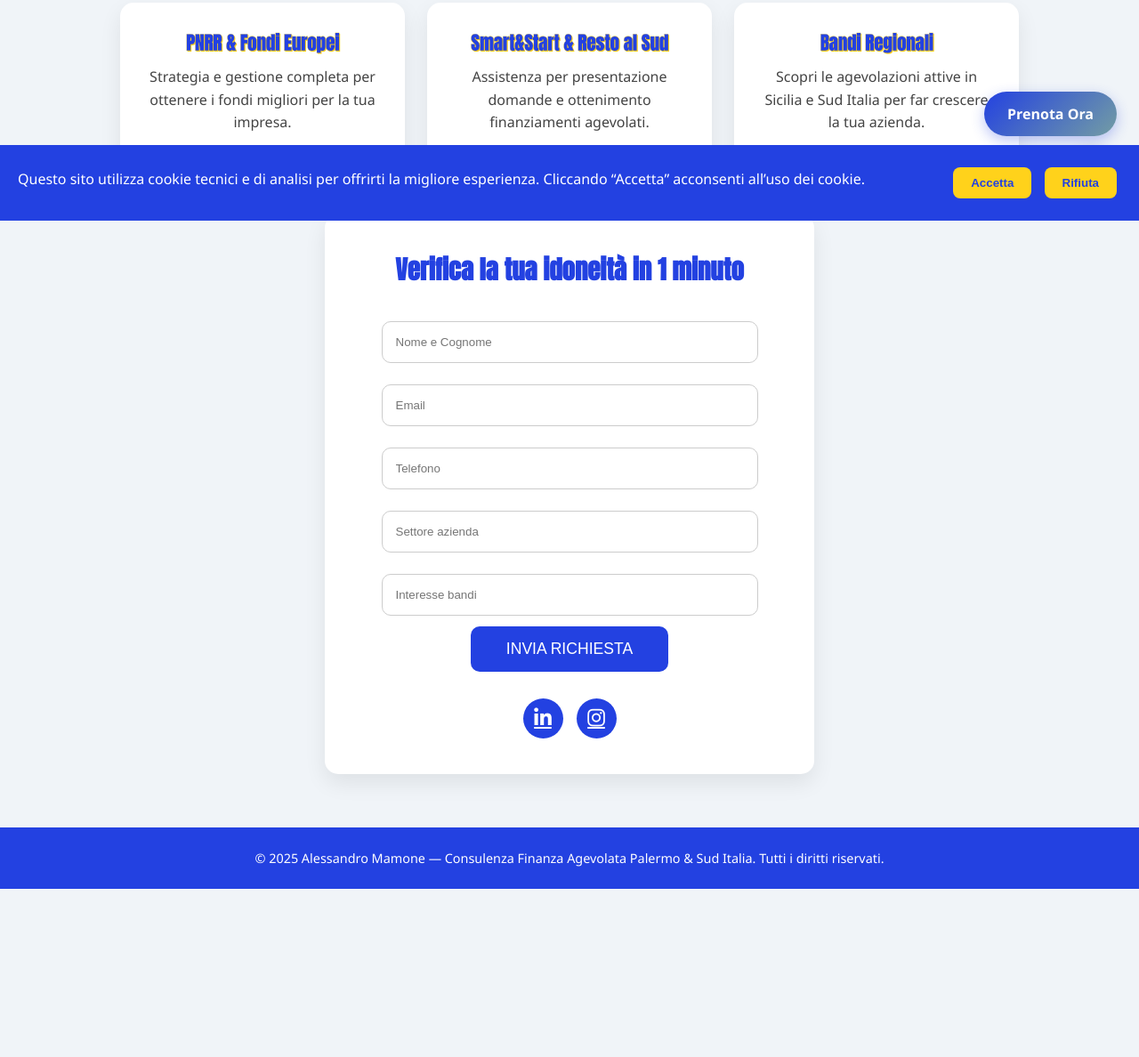
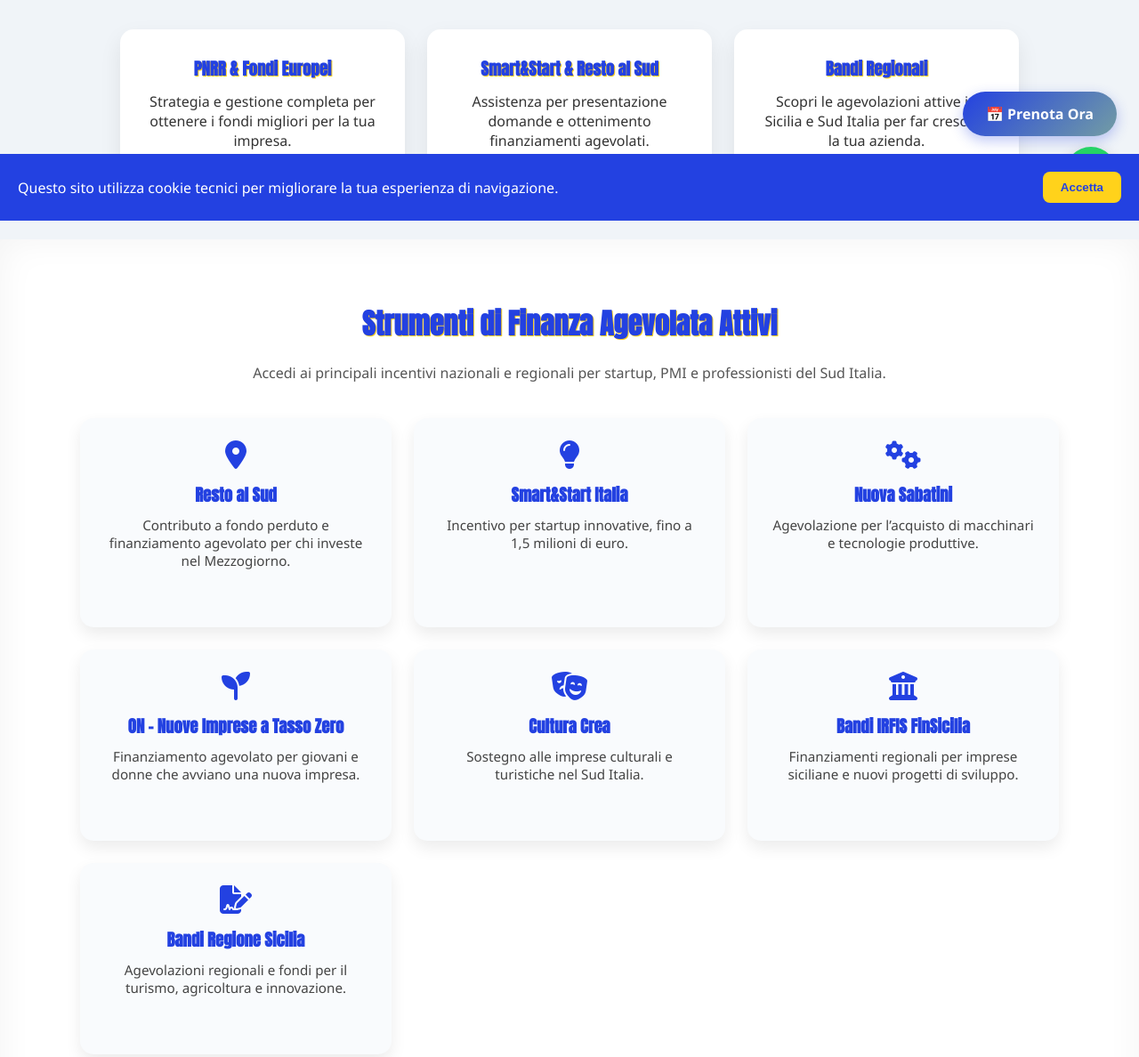
Before and after one commit to alessandromamone8-oss/landing-finanza-agevolata, a plain HTML site: page index.html in a window 1280 px wide. Shown: the part 552-1740 px from the top of the page at 89% size. Before the commit the page ends 1551 px from the top, so only its background shows below. Drawn offline with Linux system fonts and the light colour scheme.

Commit message:
Update index.html

```diff
--- a/index.html
+++ b/index.html
@@ -3,51 +3,51 @@
 <head>
   <meta charset="UTF-8">
   <meta name="viewport" content="width=device-width, initial-scale=1.0">
-  <title>Alessandro Mamone | Consulenza Finanza Agevolata</title>
-  <meta name="description" content="Consulenza Finanza Agevolata Palermo e Sud Italia. Accedi ai fondi PNRR, Smart&Start e Resto al Sud con Alessandro Mamone.">
+  <title>Consulenza Finanza Agevolata Palermo | Alessandro Mamone Business Plan</title>
+  <meta name="description" content="Consulenza professionale in finanza agevolata a Palermo e Sud Italia. Scopri i bandi attivi come Resto al Sud, Smart&Start, Nuova Sabatini, Cultura Crea, IRFIS e altri.">
+  <meta name="keywords" content="finanza agevolata Palermo, business plan, PNRR, Resto al Sud, Smart&Start, Invitalia, IRFIS, bandi Sicilia, startup, consulenza imprese, Alessandro Mamone">
+  <meta name="author" content="Alessandro Mamone Business Plan">
+  <meta property="og:title" content="Alessandro Mamone | Finanza Agevolata Palermo & Sud Italia">
+  <meta property="og:description" content="Accedi ai principali incentivi e finanziamenti agevolati per startup e imprese nel Sud Italia.">
+  <meta property="og:image" content="img/mamone.jpg">
+  <meta property="og:type" content="website">
   <link href="https://fonts.googleapis.com/css2?family=Anton&display=swap" rel="stylesheet">
   <script src="https://kit.fontawesome.com/a076d05399.js" crossorigin="anonymous"></script>
-
   <style>
     :root {
       --blu: #2341e1;
       --azzurro: #739da4;
       --giallo: #ffd21b;
     }
+    * { margin: 0; padding: 0; box-sizing: border-box; }
+    body { font-family: 'Segoe UI', Tahoma, sans-serif; background: #f0f4f8; color: #333; scroll-behavior: smooth; }
 
-  * { margin: 0; padding: 0; box-sizing: border-box; }
-  body { font-family: 'Segoe UI', Tahoma, Geneva, Verdana, sans-serif; background: #f0f4f8; color: #333; scroll-behavior: smooth; }
-
-  /* ===== HERO ===== */
+    /* === HERO === */
     .hero {
       display: flex; flex-wrap: wrap; align-items: center; justify-content: center;
       background: linear-gradient(135deg, var(--blu), var(--azzurro));
-    color: white; padding: 90px 20px;
+      color: white; padding: 100px 20px;
     }
     .hero-content { flex: 1 1 400px; max-width: 550px; padding: 20px; }
-  .hero-content h2 {
+    .hero-content h1 {
       font-family: 'Anton', sans-serif;
-    font-size: 2.8em;
+      font-size: 2.6em;
       color: var(--giallo);
-    text-shadow: 1px 1px 0 var(--blu), 2px 2px 6px rgba(0,0,0,0.3);
-    -webkit-text-stroke: 0.8px var(--blu);
+      text-shadow: 1px 1px 0 var(--blu), 2px 2px 8px rgba(0,0,0,0.3);
       margin-bottom: 20px;
       line-height: 1.2;
     }
-  .hero-content p { font-size: 1.15em; margin-bottom: 30px; }
+    .hero-content p { font-size: 1.1em; margin-bottom: 30px; }
 
     .btn-prenota {
-    display: inline-block;
       background: linear-gradient(135deg, var(--blu), #3b54ff);
-    color: #fff; font-weight: 600;
-    padding: 16px 36px; border-radius: 12px; font-size: 1.1em;
-    transition: 0.3s; box-shadow: 0 5px 15px rgba(35,65,225,0.3);
-    text-decoration: none;
+      color: #fff; font-weight: 600; padding: 16px 40px; border-radius: 50px;
+      font-size: 1.1em; text-decoration: none; transition: 0.3s;
+      box-shadow: 0 5px 15px rgba(35,65,225,0.3);
     }
     .btn-prenota:hover {
       background: linear-gradient(135deg, #1c32b3, var(--blu));
-    transform: translateY(-2px);
-    box-shadow: 0 8px 20px rgba(35,65,225,0.4);
+      transform: translateY(-3px);
     }
 
     .hero img {
@@ -55,44 +55,70 @@
       box-shadow: 0 10px 25px rgba(0,0,0,0.25);
     }
 
-  /* ===== SERVIZI ===== */
+    /* === SERVIZI === */
     .services {
-    display: flex; flex-wrap: wrap; justify-content: center;
-    margin: 60px 20px; gap: 25px;
+      display: flex; flex-wrap: wrap; justify-content: center; gap: 25px;
+      margin: 70px 20px;
     }
     .service-box {
-    background: #fff; flex: 1 1 280px; max-width: 320px;
-    padding: 30px; border-radius: 15px;
-    box-shadow: 0 10px 25px rgba(0,0,0,0.08); text-align: center;
-    transition: 0.3s;
+      background: #fff; flex: 1 1 280px; max-width: 320px; padding: 30px;
+      border-radius: 15px; box-shadow: 0 10px 25px rgba(0,0,0,0.08);
+      text-align: center; transition: 0.3s;
     }
     .service-box:hover {
-    transform: translateY(-8px);
+      transform: translateY(-5px);
       box-shadow: 0 18px 40px rgba(0,0,0,0.12);
     }
     .service-box h3 {
-    font-family: 'Anton', sans-serif;
+      font-family: 'Anton', sans-serif; color: var(--blu);
+      text-shadow: 1px 1px 0 var(--giallo);
+      margin-bottom: 12px;
+    }
+
+    /* === BANDI ATTIVI === */
+    .bandi {
+      background: #fff; padding: 70px 20px; text-align: center;
+      box-shadow: inset 0 0 40px rgba(0,0,0,0.05);
+    }
+    .bandi h2 {
+      font-family: 'Anton', sans-serif; color: var(--blu); font-size: 2em;
+      margin-bottom: 20px; text-shadow: 1px 1px 0 var(--giallo);
+    }
+    .bandi p { color: #555; margin-bottom: 40px; }
+
+    .bandi-container {
+      display: grid;
+      grid-template-columns: repeat(auto-fit, minmax(260px, 1fr));
+      gap: 25px; max-width: 1100px; margin: 0 auto;
+    }
+    .bando-card {
+      background: #f9fbfd; padding: 25px; border-radius: 15px;
+      text-decoration: none; color: #333; transition: 0.3s;
+      box-shadow: 0 8px 18px rgba(0,0,0,0.08);
+    }
+    .bando-card:hover {
+      background: var(--giallo);
+      transform: translateY(-6px);
       color: var(--blu);
-    font-size: 1.3em;
-    text-shadow: 1px 1px 0 var(--giallo);
-    -webkit-text-stroke: 0.3px var(--giallo);
-    margin-bottom: 10px;
+      box-shadow: 0 10px 25px rgba(0,0,0,0.12);
     }
-  .service-box p { color: #444; line-height: 1.6; }
+    .bando-card i {
+      font-size: 2em; color: var(--blu); margin-bottom: 15px;
+    }
+    .bando-card h3 {
+      font-family: 'Anton', sans-serif; margin-bottom: 10px; color: var(--blu);
+    }
+    .bando-card p { font-size: 0.95em; color: #444; }
 
-  /* ===== ANIMAZIONE ===== */
-  .fade-in { opacity: 0; transform: translateY(30px); transition: all 0.8s ease-out; }
-  .fade-in.visible { opacity: 1; transform: translateY(0); }
-
-  /* ===== FORM ===== */
+    /* === FORM === */
     .lead-form {
-    background: #fff; max-width: 550px; margin: 60px auto; padding: 40px;
+      background: #fff; max-width: 550px; margin: 70px auto; padding: 40px;
       border-radius: 15px; box-shadow: 0 10px 25px rgba(0,0,0,0.08);
       text-align: center;
     }
     .lead-form h2 {
-    font-family: 'Anton', sans-serif;
-    color: var(--blu); margin-bottom: 25px; font-size: 1.8em;
+      font-family: 'Anton', sans-serif; color: var(--blu);
+      margin-bottom: 25px; font-size: 1.8em;
     }
     .lead-form input {
       width: 90%; padding: 15px; margin: 12px 0;
@@ -105,34 +131,29 @@
     }
     .lead-form button:hover { background: #1c32b3; }
 
-  /* ===== SOCIAL ===== */
+    /* === SOCIAL === */
     .social-links {
       display: flex; justify-content: center; gap: 15px; margin-top: 30px;
     }
     .social-links a {
-    background: var(--blu); color: #fff; font-size: 1.4em;
-    width: 45px; height: 45px; border-radius: 50%;
-    display: flex; align-items: center; justify-content: center;
+      background: #fff; border: 2px solid var(--blu); color: var(--blu);
+      font-size: 1.5em; width: 50px; height: 50px;
+      border-radius: 50%; display: flex; align-items: center; justify-content: center;
       transition: 0.3s;
     }
     .social-links a:hover {
-    background: var(--giallo); color: var(--blu); transform: translateY(-3px);
+      background: var(--giallo); border-color: var(--giallo);
+      color: var(--blu); transform: translateY(-3px);
     }
 
-  /* ===== FOOTER ===== */
-  footer {
-    background: var(--blu); color: #fff;
-    text-align: center; padding: 25px; font-size: 0.9em;
-  }
-
-  /* ===== PULSANTI FISSI ===== */
+    /* === PULSANTI FISSI === */
     .whatsapp-btn {
       position: fixed; bottom: 25px; right: 25px;
       background: #25D366; color: white; font-size: 24px;
       width: 58px; height: 58px; border-radius: 50%;
       display: flex; align-items: center; justify-content: center;
       box-shadow: 0 5px 15px rgba(0,0,0,0.2);
-    transition: all 0.3s ease; z-index: 999;
+      transition: 0.3s; z-index: 999;
     }
     .whatsapp-btn:hover { background: #1ebe5c; transform: scale(1.08); }
 
@@ -147,21 +168,20 @@
     .floating-prenota:hover {
       background: linear-gradient(135deg, #1c32b3, var(--blu));
       transform: translateY(-3px);
-    box-shadow: 0 8px 20px rgba(35,65,225,0.4);
     }
 
-  /* ===== COOKIE BANNER ===== */
+    footer {
+      background: var(--blu); color: #fff; text-align: center; padding: 25px; font-size: 0.9em;
+    }
+
+    /* COOKIE BANNER */
     #cookie-banner {
       position: fixed; bottom: 0; left: 0; width: 100%;
       background: var(--blu); color: white; padding: 20px;
-    display: flex; justify-content: space-between; align-items: center;
-    flex-wrap: wrap; z-index: 1000;
+      display: flex; justify-content: space-between; align-items: center; flex-wrap: wrap; z-index: 1000;
     }
-  #cookie-banner p { margin: 0 10px 10px 0; flex: 1; }
     #cookie-banner button {
-    background: var(--giallo); color: var(--blu); border: none;
-    padding: 10px 20px; margin: 5px; border-radius: 8px;
-    font-weight: bold; cursor: pointer;
+      background: var(--giallo); color: var(--blu); border: none; padding: 10px 20px; border-radius: 8px; font-weight: bold; cursor: pointer;
     }
     #cookie-banner button:hover { background: #ffe35a; }
 
@@ -174,30 +194,83 @@
 </head>
 <body>
 
+<!-- HERO -->
 <section class="hero">
-  <div class="hero-content fade-in">
-    <h2>ALESSANDRO MAMONE<br>BUSINESS PLAN</h2>
-    <p>Accedi ai fondi PNRR, Smart&Start e Resto al Sud con un supporto completo e personalizzato. Palermo & Sud Italia.</p>
+  <div class="hero-content">
+    <h1>Consulenza Finanza Agevolata<br>Palermo & Sud Italia</h1>
+    <p>Accedi ai fondi PNRR, Smart&Start e Resto al Sud con un supporto completo e personalizzato.</p>
     <a href="https://calendar.app.google/6QjruiQZVCrxAFGM7" target="_blank" class="btn-prenota">Prenota Consulenza Gratuita</a>
   </div>
-  <img src="img/mamone.jpg" alt="Alessandro Mamone - Consulente Finanza Agevolata Palermo" class="fade-in">
+  <img src="img/mamone.jpg" alt="Alessandro Mamone - Consulente Finanza Agevolata Palermo">
 </section>
 
+<!-- SERVIZI -->
 <section class="services">
-  <div class="service-box fade-in">
+  <div class="service-box">
     <h3>PNRR & Fondi Europei</h3>
     <p>Strategia e gestione completa per ottenere i fondi migliori per la tua impresa.</p>
   </div>
-  <div class="service-box fade-in">
+  <div class="service-box">
     <h3>Smart&Start & Resto al Sud</h3>
     <p>Assistenza per presentazione domande e ottenimento finanziamenti agevolati.</p>
   </div>
-  <div class="service-box fade-in">
+  <div class="service-box">
     <h3>Bandi Regionali</h3>
     <p>Scopri le agevolazioni attive in Sicilia e Sud Italia per far crescere la tua azienda.</p>
   </div>
 </section>
 
+<!-- BANDI ATTIVI -->
+<section class="bandi" id="bandi">
+  <h2>Strumenti di Finanza Agevolata Attivi</h2>
+  <p>Accedi ai principali incentivi nazionali e regionali per startup, PMI e professionisti del Sud Italia.</p>
+
+  <div class="bandi-container">
+    <a href="https://restoalsud.invitalia.it" target="_blank" class="bando-card">
+      <i class="fa-solid fa-location-dot"></i>
+      <h3>Resto al Sud</h3>
+      <p>Contributo a fondo perduto e finanziamento agevolato per chi investe nel Mezzogiorno.</p>
+    </a>
+
+    <a href="https://www.smartstart.invitalia.it" target="_blank" class="bando-card">
+      <i class="fa-solid fa-lightbulb"></i>
+      <h3>Smart&Start Italia</h3>
+      <p>Incentivo per startup innovative, fino a 1,5 milioni di euro.</p>
+    </a>
+
+    <a href="https://www.mimit.gov.it/it/incentivi/nuova-sabatini" target="_blank" class="bando-card">
+      <i class="fa-solid fa-gears"></i>
+      <h3>Nuova Sabatini</h3>
+      <p>Agevolazione per l’acquisto di macchinari e tecnologie produttive.</p>
+    </a>
+
+    <a href="https://www.invitalia.it/agevolazioni/nuove-imprese-a-tasso-zero" target="_blank" class="bando-card">
+      <i class="fa-solid fa-seedling"></i>
+      <h3>ON - Nuove Imprese a Tasso Zero</h3>
+      <p>Finanziamento agevolato per giovani e donne che avviano una nuova impresa.</p>
+    </a>
+
+    <a href="https://www.invitalia.it/agevolazioni/cultura-crea" target="_blank" class="bando-card">
+      <i class="fa-solid fa-masks-theater"></i>
+      <h3>Cultura Crea</h3>
+      <p>Sostegno alle imprese culturali e turistiche nel Sud Italia.</p>
+    </a>
+
+    <a href="https://www.irfis.it/bandi/" target="_blank" class="bando-card">
+      <i class="fa-solid fa-building-columns"></i>
+      <h3>Bandi IRFIS FinSicilia</h3>
+      <p>Finanziamenti regionali per imprese siciliane e nuovi progetti di sviluppo.</p>
+    </a>
+
+    <a href="https://www.regione.sicilia.it/istituzioni/servizi-informativi/bandi" target="_blank" class="bando-card">
+      <i class="fa-solid fa-file-signature"></i>
+      <h3>Bandi Regione Sicilia</h3>
+      <p>Agevolazioni regionali e fondi per il turismo, agricoltura e innovazione.</p>
+    </a>
+  </div>
+</section>
+
+<!-- FORM LEAD -->
 <section class="lead-form" id="form">
   <h2>Verifica la tua idoneità in 1 minuto</h2>
   <form action="https://formspree.io/f/xzzawvob" method="POST">
@@ -210,67 +283,26 @@
   </form>
 
   <div class="social-links">
-    <a href="https://www.linkedin.com/in/alessandro-mamone/" target="_blank" aria-label="LinkedIn">
-      <i class="fa-brands fa-linkedin-in"></i>
-    </a>
-    <a href="https://www.instagram.com" target="_blank" aria-label="Instagram">
-      <i class="fa-brands fa-instagram"></i>
-    </a>
+    <a href="https://www.linkedin.com/in/alessandro-mamone/" target="_blank"><i class="fa-brands fa-linkedin-in"></i></a>
+    <a href="https://www.instagram.com" target="_blank"><i class="fa-brands fa-instagram"></i></a>
+    <a href="https://wa.me/393662460159" target="_blank" title="Chatta su WhatsApp"><i class="fa-brands fa-whatsapp"></i></a>
   </div>
 </section>
 
+<!-- FOOTER -->
 <footer>
-  &copy; 2025 Alessandro Mamone — Consulenza Finanza Agevolata Palermo & Sud Italia. Tutti i diritti riservati.
+  © 2025 Alessandro Mamone Business Plan — Finanza Agevolata Palermo & Sud Italia. Tutti i diritti riservati.
 </footer>
-
-<!-- Pulsante WhatsApp -->
-<a href="https://wa.me/393662460159?text=Salve%20Alessandro,%20vorrei%20prenotare%20una%20consulenza."
-   class="whatsapp-btn" aria-label="Chatta su WhatsApp" target="_blank" rel="noopener">
-  <i class="fa-brands fa-whatsapp"></i>
-</a>
-
-<!-- Bottone fluttuante Prenota Ora -->
-<a href="https://calendar.app.google/6QjruiQZVCrxAFGM7" target="_blank" class="floating-prenota" rel="noopener">
-  Prenota Ora
-</a>
 
 <!-- COOKIE BANNER -->
 <div id="cookie-banner">
-  <p>Questo sito utilizza cookie tecnici e di analisi per offrirti la migliore esperienza. Cliccando “Accetta” acconsenti all’uso dei cookie.</p>
-  <div>
-    <button id="accept-cookies">Accetta</button>
-    <button id="decline-cookies">Rifiuta</button>
-  </div>
+  <p>Questo sito utilizza cookie tecnici per migliorare la tua esperienza di navigazione.</p>
+  <button onclick="document.getElementById('cookie-banner').style.display='none'">Accetta</button>
 </div>
 
-<script>
-  // ANIMAZIONE SCROLL
-  const elements = document.querySelectorAll('.fade-in');
-  const reveal = () => {
-    elements.forEach(el => {
-      const rect = el.getBoundingClientRect();
-      if (rect.top < window.innerHeight - 100) el.classList.add('visible');
-    });
-  };
-  window.addEventListener('scroll', reveal);
-  window.addEventListener('load', reveal);
-
-  // COOKIE BANNER
-  const banner = document.getElementById('cookie-banner');
-  const acceptBtn = document.getElementById('accept-cookies');
-  const declineBtn = document.getElementById('decline-cookies');
-
-  if (localStorage.getItem('cookieConsent') === 'accepted') banner.style.display = 'none';
-
-  acceptBtn.onclick = () => {
-    localStorage.setItem('cookieConsent', 'accepted');
-    banner.style.display = 'none';
-  };
-  declineBtn.onclick = () => {
-    localStorage.setItem('cookieConsent', 'declined');
-    banner.style.display = 'none';
-  };
-</script>
+<!-- PULSANTI FISSI -->
+<a href="https://calendar.app.google/6QjruiQZVCrxAFGM7" target="_blank" class="floating-prenota">📅 Prenota Ora</a>
+<a href="https://wa.me/393662460159" target="_blank" class="whatsapp-btn"><i class="fa-brands fa-whatsapp"></i></a>
 
 </body>
 </html>
```
Lines whose indentation alone changed are shown as unchanged.
